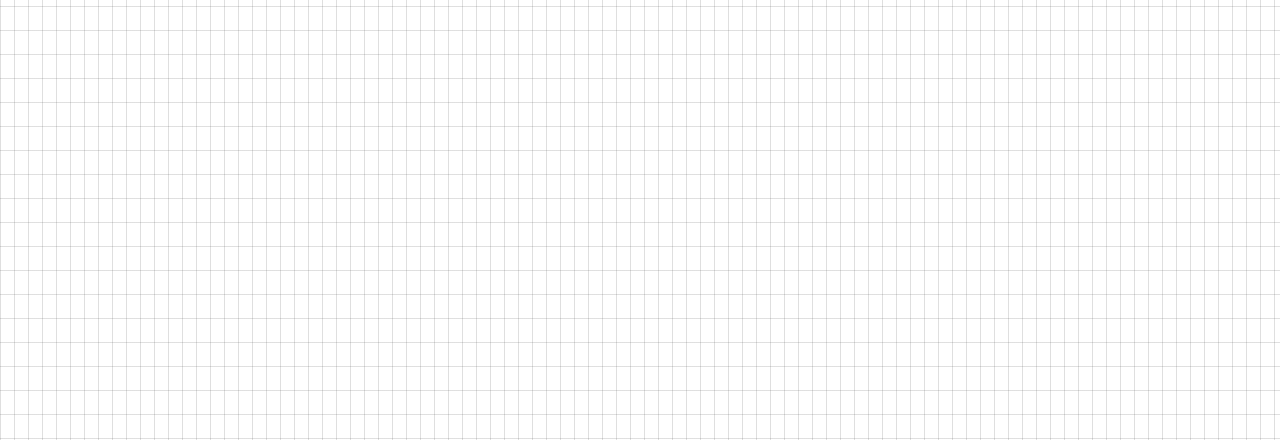
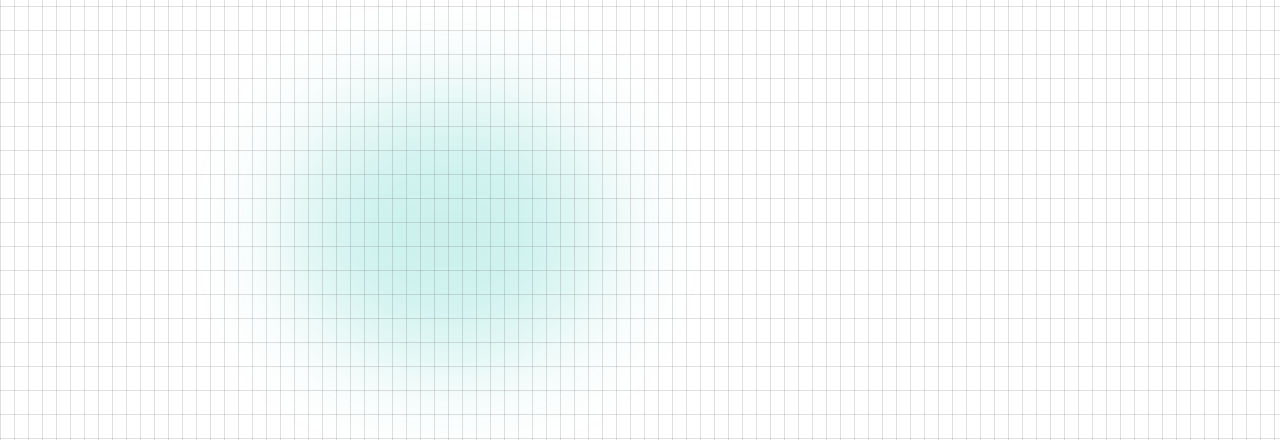
Before and after one commit to YashasviDagar/Yashasvi-D-Portfolio, a React (Vite) app in the folder myportfolio/: page / in a window 1280 px wide. Shown: the part 210-650 px from the top of the page. Built offline with nearby package versions, Linux system fonts and the light colour scheme.

Commit message:
Added BlurBlob effect

```diff
--- a/myportfolio/package.json
+++ b/myportfolio/package.json
@@ -11,6 +11,7 @@
   },
   "dependencies": {
     "@tailwindcss/vite": "^4.3.0",
+    "prop-types": "^15.8.1",
     "react": "^19.2.6",
     "react-dom": "^19.2.6",
     "react-icons": "^5.6.0",
--- a/myportfolio/src/App.jsx
+++ b/myportfolio/src/App.jsx
@@ -8,12 +8,16 @@
 import Contact from './components/Contact/Contact'
 import Footer from './components/Footer/Footer'
 import './App.css'
+import BlurBlob from './components/BlurBlob'
 
 function App() {
 
 
   return (
     <div className='bg-[#050414]'>
+
+      <BlurBlob position={{top: '35%', left: '20%'}} size={{width: '30%', height: '40%'}}></BlurBlob>
+
       <div className='absolute inset-0 bg-[linear-gradient(to_right,#4f4f4f2e_1px,transparent_1px),linear-gradient(to_bottom,#4f4f4f2e_1px,transparent_1px)] bg-size-[14px_24px] [mask-[radial-gradient(ellipse_60%_50%_at_50%_0%,#000_70%,transparent_100%)]'>
         {/* this className makes the grid like structure in the background of the site. */}
       </div>
--- /dev/null
+++ b/myportfolio/src/components/BlurBlob.jsx
@@ -0,0 +1,36 @@
+import React from 'react'
+import PropTypes from 'prop-types'
+
+const BlurBlob = ({position,size}) => {
+    // Destructuring pos and size
+    const { top, left } = position
+    const { width, height} = size
+
+  return (
+    <div className='absolute'
+    style={{
+        top: top,
+        left: left,
+        width: width,
+        height: height,
+        transform: 'tranlate(-50%,-50%)',
+    }}
+    >
+      <div className='w-full h-full bg-teal-500 rounded-full opacity-20 blur-3xl animate-blob'>
+
+      </div>
+    </div>
+  )
+}
+// Defining Prop Types
+BlurBlob.propTypes = {
+  position: PropTypes.shape({
+    top: PropTypes.string,
+    left: PropTypes.string,
+  }),
+  size: PropTypes.shape({
+    width: PropTypes.string,
+    height: PropTypes.string,
+  }),
+};
+export default BlurBlob
--- a/myportfolio/src/index.css
+++ b/myportfolio/src/index.css
@@ -1 +1,13 @@
 @import "tailwindcss";
+
+
+@theme {
+  --animate-blob: blob 10s infinite;
+
+  @keyframes blob {
+    0%   { transform: scale(1); }
+    33%  { transform: scale(1.2); }
+    66%  { transform: scale(0.8); }
+    100% { transform: scale(1); }
+  }
+}
```
Also changed, not shown: 2 other files (tests, documents, lock files or other folders).
